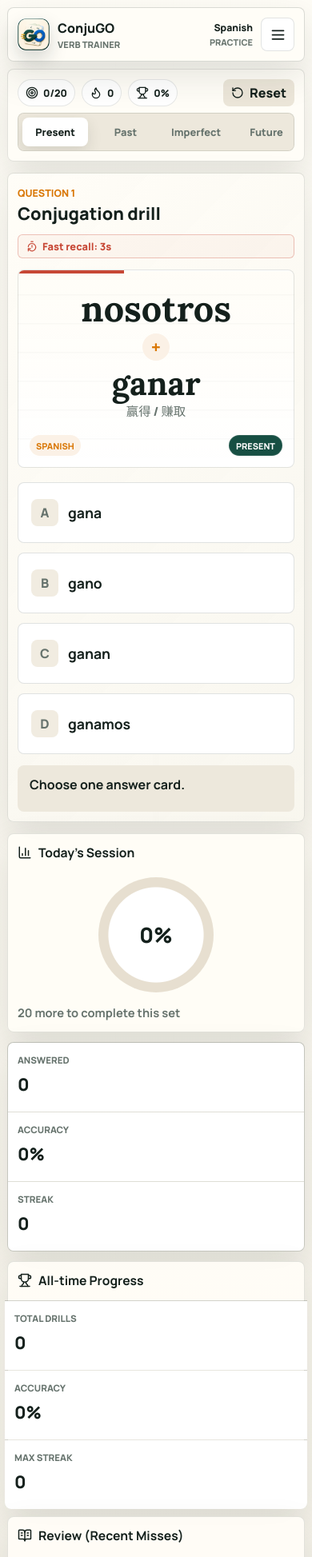
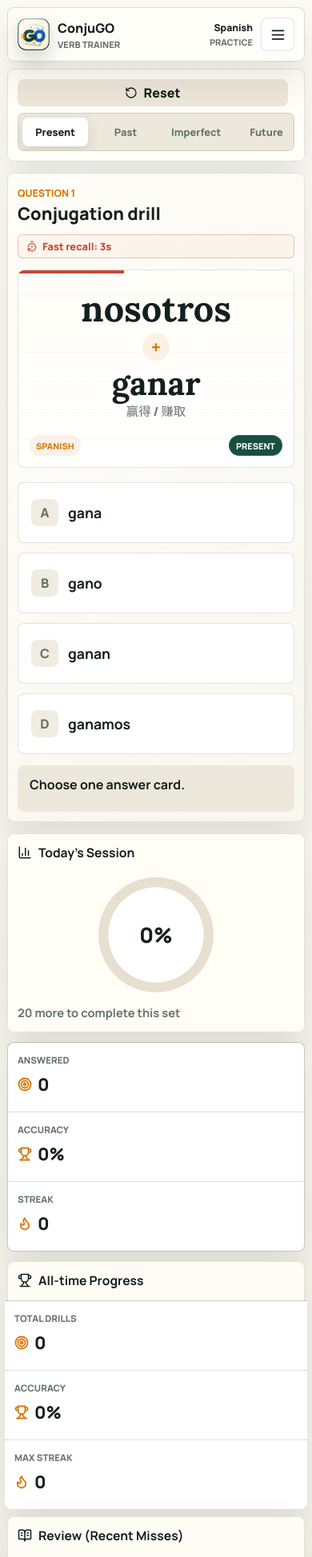
Before and after one commit to phoenixlwpapix/conjugo, a React (Vite) app: page / in a window 390 px wide. Shown: the top 1947 px of the page at 80% size. Built offline with nearby package versions, Linux system fonts and the light colour scheme.

Commit message:
Refine practice navigation and stats display

```diff
--- a/src/App.tsx
+++ b/src/App.tsx
@@ -135,9 +135,6 @@ export default function App() {
               languageId={languageId}
               practiceTense={practiceTense}
               switchTense={switchTense}
-              progress={progress}
-              streak={streak}
-              accuracy={accuracy}
               resetSession={resetSession}
             />
 
--- a/src/components/Header.tsx
+++ b/src/components/Header.tsx
@@ -50,21 +50,6 @@ export function Header({ languageId, switchLanguage, activeView, setActiveView }
         </div>
       </div>
 
-      <nav className="language-tabs" aria-label="Choose language">
-        {languages.map((language) => (
-          <button
-            className="tab-button"
-            data-active={language.id === languageId}
-            key={language.id}
-            onClick={() => switchLanguage(language.id)}
-            style={{ '--accent': language.accent } as CSSProperties}
-            type="button"
-          >
-            <span>{language.name}</span>
-          </button>
-        ))}
-      </nav>
-
       <div className="view-switch" aria-label="Choose workspace">
         <button
           className="view-button"
@@ -86,6 +71,21 @@ export function Header({ languageId, switchLanguage, activeView, setActiveView }
         </button>
       </div>
 
+      <nav className="language-tabs" aria-label="Choose language">
+        {languages.map((language) => (
+          <button
+            className="tab-button"
+            data-active={language.id === languageId}
+            key={language.id}
+            onClick={() => switchLanguage(language.id)}
+            style={{ '--accent': language.accent } as CSSProperties}
+            type="button"
+          >
+            <span>{language.name}</span>
+          </button>
+        ))}
+      </nav>
+
       <div className="mobile-status" aria-label="Current selection">
         <strong>{activeLanguage.name}</strong>
         <span>{activeViewLabel}</span>
@@ -104,6 +104,20 @@ export function Header({ languageId, switchLanguage, activeView, setActiveView }
 
       <div className="mobile-menu-panel" data-open={isMenuOpen} id="mobile-navigation">
         <div className="mobile-menu-section">
+          <span>Workspace</span>
+          <div className="mobile-view-grid">
+            <button className="view-button" data-active={activeView === 'practice'} onClick={() => chooseView('practice')} type="button">
+              <Target size={16} aria-hidden="true" />
+              Practice
+            </button>
+            <button className="view-button" data-active={activeView === 'wordbook'} onClick={() => chooseView('wordbook')} type="button">
+              <BookOpenText size={16} aria-hidden="true" />
+              Word Book
+            </button>
+          </div>
+        </div>
+
+        <div className="mobile-menu-section">
           <span>Language</span>
           <div className="mobile-menu-grid">
             {languages.map((language) => (
@@ -120,20 +134,6 @@ export function Header({ languageId, switchLanguage, activeView, setActiveView }
             ))}
           </div>
         </div>
-
-        <div className="mobile-menu-section">
-          <span>Workspace</span>
-          <div className="mobile-view-grid">
-            <button className="view-button" data-active={activeView === 'practice'} onClick={() => chooseView('practice')} type="button">
-              <Target size={16} aria-hidden="true" />
-              Practice
-            </button>
-            <button className="view-button" data-active={activeView === 'wordbook'} onClick={() => chooseView('wordbook')} type="button">
-              <BookOpenText size={16} aria-hidden="true" />
-              Word Book
-            </button>
-          </div>
-        </div>
       </div>
     </header>
   );
--- a/src/components/ProgressPanel.tsx
+++ b/src/components/ProgressPanel.tsx
@@ -1,5 +1,5 @@
 import { useEffect, useState } from 'react';
-import { BarChart3, BookOpenText, Trophy } from 'lucide-react';
+import { BarChart3, BookOpenText, Flame, Target, Trophy } from 'lucide-react';
 import { type Attempt, type CumulativeStats } from '../hooks/usePractice';
 import { concreteTenses, type TenseId } from '../data/verbs';
 
@@ -78,15 +78,24 @@ export function ProgressPanel({
       <section className="score-grid">
         <div>
           <span>Answered</span>
-          <strong>{attempts.length}</strong>
+          <strong>
+            <Target size={18} aria-hidden="true" />
+            {attempts.length}
+          </strong>
         </div>
         <div>
           <span>Accuracy</span>
-          <strong>{accuracy}%</strong>
+          <strong>
+            <Trophy size={18} aria-hidden="true" />
+            {accuracy}%
+          </strong>
         </div>
         <div>
           <span>Streak</span>
-          <strong>{streak}</strong>
+          <strong>
+            <Flame size={18} aria-hidden="true" />
+            {streak}
+          </strong>
         </div>
       </section>
 
@@ -98,15 +107,24 @@ export function ProgressPanel({
         <div className="score-grid" style={{ margin: '14px -16px -16px', borderRadius: '0 0 8px 8px', boxShadow: 'none', border: 'none', borderTop: '1px solid rgba(20, 32, 28, 0.1)' }}>
           <div>
             <span>Total Drills</span>
-            <strong>{cumulativeStats.totalAttempts}</strong>
+            <strong>
+              <Target size={18} aria-hidden="true" />
+              {cumulativeStats.totalAttempts}
+            </strong>
           </div>
           <div>
             <span>Accuracy</span>
-            <strong>{allTimeAccuracy}%</strong>
+            <strong>
+              <Trophy size={18} aria-hidden="true" />
+              {allTimeAccuracy}%
+            </strong>
           </div>
           <div>
             <span>Max Streak</span>
-            <strong>{cumulativeStats.maxStreak}</strong>
+            <strong>
+              <Flame size={18} aria-hidden="true" />
+              {cumulativeStats.maxStreak}
+            </strong>
           </div>
         </div>
       </section>
--- a/src/components/SessionBar.tsx
+++ b/src/components/SessionBar.tsx
@@ -1,13 +1,10 @@
-import { Target, Flame, Trophy, RotateCcw } from 'lucide-react';
+import { RotateCcw } from 'lucide-react';
 import { tenseOptions, type PracticeTenseId, type LanguageId } from '../data/verbs';
 
 interface SessionBarProps {
   languageId: LanguageId;
   practiceTense: PracticeTenseId;
   switchTense: (tense: PracticeTenseId) => void;
-  progress: number;
-  streak: number;
-  accuracy: number;
   resetSession: () => void;
 }
 
@@ -15,9 +12,6 @@ export function SessionBar({
   languageId,
   practiceTense,
   switchTense,
-  progress,
-  streak,
-  accuracy,
   resetSession,
 }: SessionBarProps) {
   return (
@@ -38,21 +32,6 @@ export function SessionBar({
           ))}
       </div>
 
-      <div className="session-pills" aria-label="Session summary">
-        <span>
-          <Target size={16} aria-hidden="true" />
-          {progress}/20
-        </span>
-        <span>
-          <Flame size={16} aria-hidden="true" />
-          {streak}
-        </span>
-        <span>
-          <Trophy size={16} aria-hidden="true" />
-          {accuracy}%
-        </span>
-      </div>
-
       <button className="reset-button" onClick={resetSession} type="button">
         <RotateCcw size={16} aria-hidden="true" />
         Reset
--- a/src/styles.css
+++ b/src/styles.css
@@ -318,7 +318,7 @@ button {
 
 .session-bar {
   display: grid;
-  grid-template-columns: minmax(280px, 520px) auto auto;
+  grid-template-columns: minmax(280px, 520px) auto;
   gap: 12px;
   align-items: center;
   justify-content: space-between;
@@ -349,27 +349,6 @@ button {
   color: var(--ink);
   background: #ffffff;
   box-shadow: 0 7px 18px rgba(38, 49, 44, 0.12);
-}
-
-.session-pills {
-  display: flex;
-  flex-wrap: wrap;
-  gap: 8px;
-  justify-content: flex-end;
-}
-
-.session-pills span {
-  display: inline-flex;
-  gap: 6px;
-  align-items: center;
-  min-height: 38px;
-  padding: 0 11px;
-  border: 1px solid rgba(20, 32, 28, 0.1);
-  border-radius: 999px;
-  color: var(--ink);
-  background: #ffffff;
-  font-size: 0.86rem;
-  font-weight: 900;
 }
 
 .reset-button {
@@ -1152,10 +1131,19 @@ button {
 }
 
 .score-grid strong {
+  display: inline-flex;
+  gap: 7px;
+  align-items: center;
   margin-top: 8px;
   color: var(--ink);
   font-size: 1.35rem;
   font-weight: 900;
+}
+
+.score-grid strong svg {
+  flex: 0 0 auto;
+  color: var(--language-accent, var(--green));
+  stroke-width: 2.4;
 }
 
 .miss-list {
@@ -1612,10 +1600,6 @@ button {
   .conjugation-head,
   .prompt-card {
     grid-template-columns: 1fr;
-  }
-
-  .session-pills {
-    justify-content: flex-start;
   }
 
   .prompt-main {
@@ -1801,26 +1785,6 @@ button {
     margin-top: 9px;
   }
 
-  .session-pills {
-    order: 1;
-    flex-wrap: nowrap;
-    justify-content: flex-start;
-    min-width: 0;
-    overflow-x: auto;
-    scrollbar-width: none;
-  }
-
-  .session-pills::-webkit-scrollbar {
-    display: none;
-  }
-
-  .session-pills span {
-    min-height: 34px;
-    padding: 0 9px;
-    font-size: 0.78rem;
-    white-space: nowrap;
-  }
-
   .reset-button {
     order: 1;
     min-height: 34px;
```
